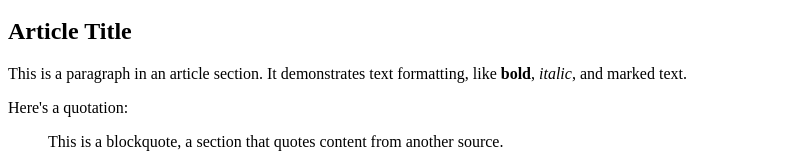
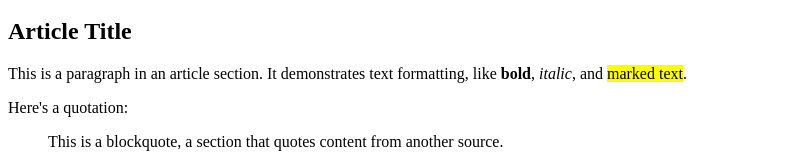
Before and after one commit to Maziliu/Lab2, a plain HTML site: page news.html in a window 1280 px wide. Shown: the part 136-291 px from the top of the page, without its empty margins (0-797 px from the left). Drawn offline with Linux system fonts and the light colour scheme.

Commit message:
Update news.html

```diff
--- a/news.html
+++ b/news.html
@@ -37,7 +37,7 @@ Description : A simple HTML file.
         <article>
             <h2>Article Title</h2>
 
-			<p>This is a paragraph in an article section. It demonstrates text formatting, like <b>bold</b>, <i>italic</i>, and <marked>marked text</marked>.</p>
+			<p>This is a paragraph in an article section. It demonstrates text formatting, like <b>bold</b>, <i>italic</i>, and <mark>marked text</mark>.</p>
 			<!-- To emphasize specific words in the paragraph, apply appropriate HTML tags:
 			<strong> or <b> for bold text,
 			<em> or <i> for italic text, and
```
